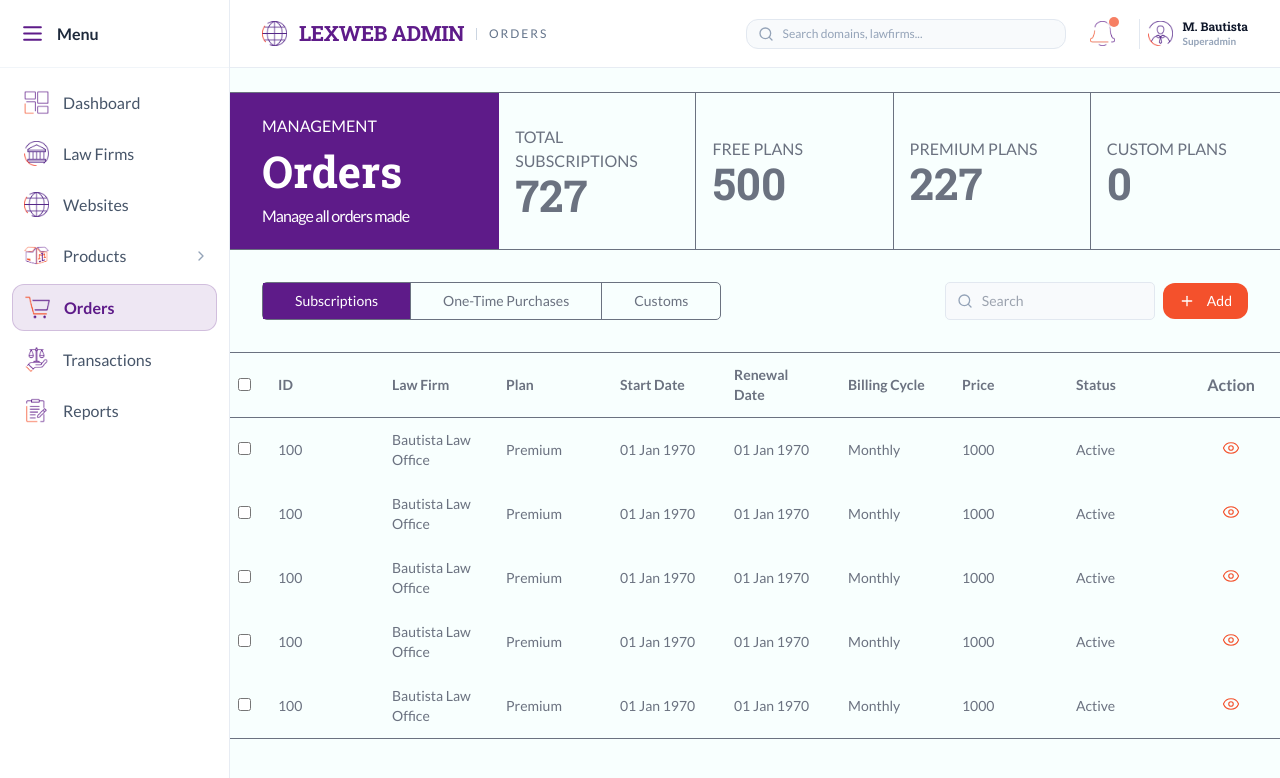
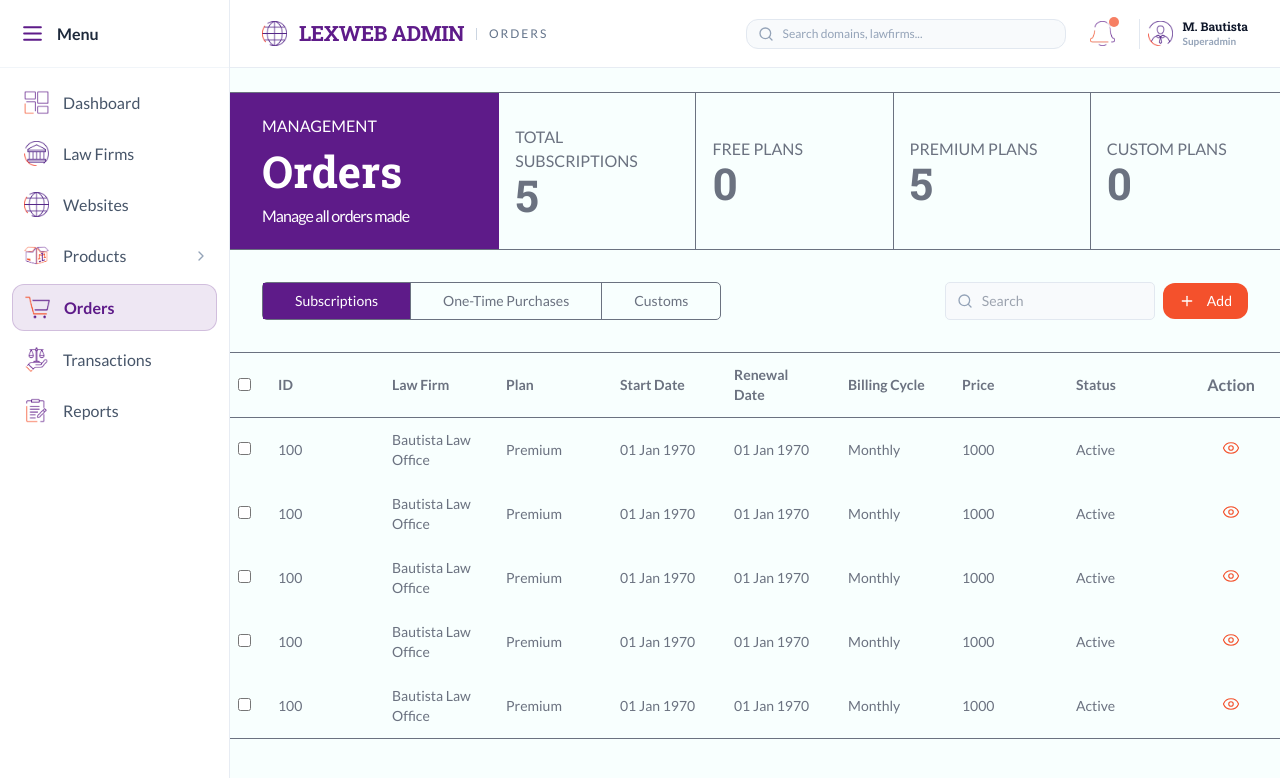
Before and after one commit to gjvlio/lexweb_admin, a React (Vite) app: page /orders in a window 1280 px wide. Shown: the top 778 px of the page. Built offline with nearby package versions, Linux system fonts and the light colour scheme.

Commit message:
feat: added working table switching with stat calculation

```diff
--- a/src/pages/Orders/OrdersPage.jsx
+++ b/src/pages/Orders/OrdersPage.jsx
@@ -17,56 +17,84 @@ import {
 import TableRow from "../../components/orders/TableRow";
 
 export default function OrdersPage() {
-  const subscriptionStatistics = [
+  const [activeTab, setActiveTab] = useState("subscriptions");
+
+  const tableConfig = {
+    subscriptions: {
+      keys: subscriptionKeys,
+      rows: subscriptionRows,
+      orders: subscriptionOrders,
+    },
+
+    "one-time purchases": {
+      keys: oneTimeKeys,
+      rows: oneTimeRows,
+      orders: oneTimeOrders,
+    },
+
+    customs: {
+      keys: customKeys,
+      rows: customRows,
+      orders: customOrders,
+    },
+  };
+
+  const activeTable = tableConfig[activeTab];
+
+  function calculateStatistics(orders, tab) {
+    if (tab === "subscriptions") {
+      return [
         {
           name: "total subscriptions",
-      statistic: 727,
+          statistic: orders.length,
         },
         {
           name: "free plans",
-      statistic: 500,
+          statistic: orders.filter((order) => order.plan === "Free").length,
         },
         {
           name: "premium plans",
-      statistic: 227,
+          statistic: orders.filter((order) => order.plan === "Premium").length,
         },
         {
           name: "custom plans",
-      statistic: 0,
+          statistic: orders.filter((order) => order.plan === "Custom").length,
         },
       ];
+    }
 
-  const [activeStatistics, setActiveStatistics] = useState(
-    subscriptionStatistics,
-  );
+    return [
+      {
+        name: "total purchases",
+        statistic: orders.length,
+      },
+      {
+        name: "logos",
+        statistic: orders.filter((order) => order.productType === "Logo")
+          .length,
+      },
+      {
+        name: "copywrites",
+        statistic: orders.filter((order) => order.productType === "Copywrite")
+          .length,
+      },
+      {
+        name: "photos",
+        statistic: orders.filter((order) => order.productType === "Photo")
+          .length,
+      },
+      {
+        name: "templates",
+        statistic: orders.filter((order) => order.productType === "Template")
+          .length,
+      },
+    ];
+  }
 
-  const [activeTab, setActiveTab] = useState("subscriptions");
-
-  const [activeKeys, setActiveKeys] = useState(subscriptionKeys);
-  const [activeRows, setActiveRows] = useState(subscriptionRows);
-  const [activeOrders, setActiveOrders] = useState(subscriptionOrders);
+  const activeStatistics = calculateStatistics(activeTable.orders, activeTab);
 
   const handleTabClick = (tabName) => {
-    if (tabName === "subscriptions") {
-      setActiveTab("subscriptions");
-      setActiveKeys(subscriptionKeys);
-      setActiveRows(subscriptionRows);
-      setActiveOrders(subscriptionOrders);
-    }
-
-    if (tabName === "one-time purchases") {
-      setActiveTab("one-time purchases");
-      setActiveKeys(oneTimeKeys);
-      setActiveRows(oneTimeRows);
-      setActiveOrders(oneTimeOrders);
-    }
-
-    if (tabName === "customs") {
-      setActiveTab("customs");
-      setActiveKeys(customKeys);
-      setActiveRows(customRows);
-      setActiveOrders(customOrders);
-    }
+    setActiveTab(tabName);
   };
 
   return (
@@ -133,7 +161,7 @@ export default function OrdersPage() {
             {/* checkbox */}
             <col className="w-10" />
 
-            {activeRows.map((row) => (
+            {activeTable.rows.map((row) => (
               <col key={row} />
             ))}
 
@@ -146,7 +174,7 @@ export default function OrdersPage() {
               <th className="px-4 py-3">
                 <input type="checkbox" className="accent-brand-purple" />
               </th>
-              {activeRows.map((row) => (
+              {activeTable.rows.map((row) => (
                 <th
                   key={row}
                   className="px-4 py-3 text-left text-sm font-bold text-gray-500"
@@ -160,8 +188,8 @@ export default function OrdersPage() {
           </thead>
 
           <tbody className="border-b border-gray-500">
-            {activeOrders.map((order, index) => (
-              <TableRow key={index} row={order} column={activeKeys} />
+            {activeTable.orders.map((order, index) => (
+              <TableRow key={index} row={order} column={activeTable.keys} />
             ))}
           </tbody>
         </table>
```
Lines whose indentation alone changed are shown as unchanged.
